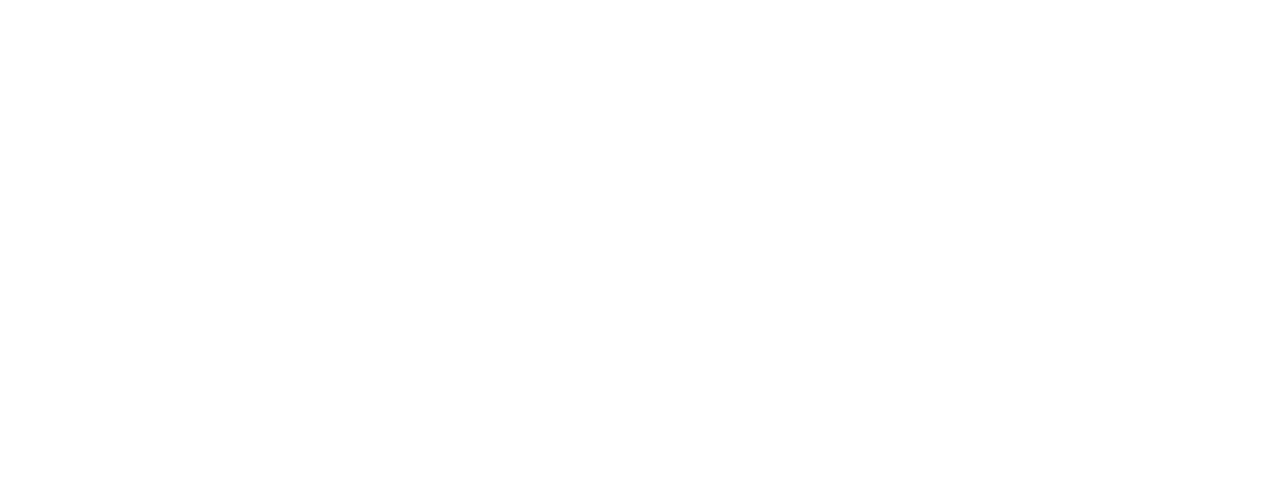
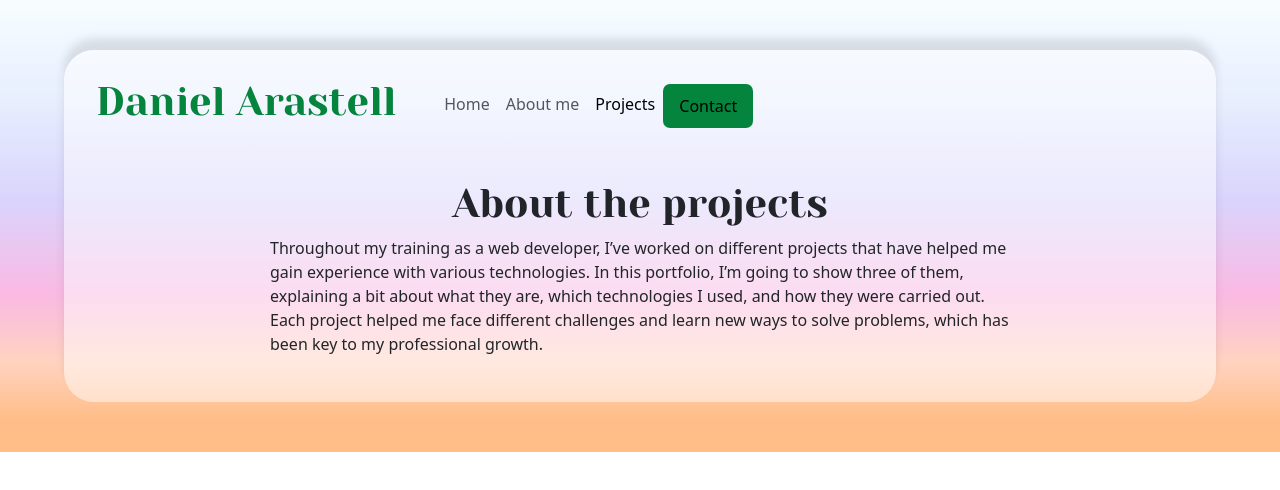
Before and after one commit to Daani04/ProfessionalProfile2025, an Angular app: page /projects in a window 1280 px wide. Before the commit this address led to /. Shown: the top 490 px of the page. Built offline with nearby package versions, Linux system fonts and the light colour scheme.

Commit message:
Terminando pagina de about-me y empezando pagina projects

```diff
--- a/src/app/app.routes.ts
+++ b/src/app/app.routes.ts
@@ -1,9 +1,11 @@
 import { Routes } from '@angular/router';
 import { HomeComponent } from './view/home/home.component';
 import { AboutMeComponent } from './view/about-me/about-me.component';
+import { ProjectsComponent } from './view/projects/projects.component';
 
 export const routes: Routes = [
     { path: '', redirectTo: '/home', pathMatch: 'full' },
     { path: 'home', component: HomeComponent, data: { animation: 'HomePage' }},
     { path: 'about-me', component: AboutMeComponent, data: { animation: 'AboutMePage' }},
+    { path: 'projects', component: ProjectsComponent, data: { animation: 'AboutMePage' }},
 ];
--- a/src/app/component/header/header.component.html
+++ b/src/app/component/header/header.component.html
@@ -16,7 +16,7 @@
                     <a class="nav-link" routerLink="/about-me" routerLinkActive="active">About me</a>
                 </li>
                 <li class="nav-item">
-                    <a class="nav-link" routerLink="/" routerLinkActive="active">Projects</a>
+                    <a class="nav-link" routerLink="/projects" routerLinkActive="active">Projects</a>
                 </li>
                 <li class="nav-item">
                     <a class="nav-link button-style" routerLink="/" routerLinkActive="active">Contact</a>
--- a/src/app/view/about-me/about-me.component.css
+++ b/src/app/view/about-me/about-me.component.css
@@ -131,3 +131,13 @@ h2{
   opacity: 1;
   z-index: 1;
 }
+/*---------------------------------------------------------*/
+
+.framework-card {
+  width: auto;
+  max-width: 400px;
+  height: auto;
+  min-height: 320px;
+  margin-top: 20px;
+  position: relative;
+}
--- a/src/app/view/about-me/about-me.component.html
+++ b/src/app/view/about-me/about-me.component.html
@@ -2,6 +2,7 @@
   <div class="translucid-container-aboutPage">
     <app-header></app-header>
     <div class="container">
+
       <div class="row">
         <div class="col-md-12 first-col d-flex justify-content-center">
           <div id="infoContainer">
@@ -14,6 +15,9 @@
             </p>
           </div>
         </div>
+      </div>
+
+      <div class="row">
         <div class="col-md-12">
           <h2>Technical knowledge</h2>
           <div id="contTechnicalknowledge">
@@ -32,6 +36,48 @@
           </div>
         </div>
       </div>
+
+      <div class="row">
+        <h2>Frameworks</h2>
+        <div class="col-md-4">
+          <div class="card framework-card">
+            <div class="card-body">
+              <h5 class="card-title">Bootstrap</h5>
+              <p class="card-text">
+                I've been using Bootstrap for two years, mainly to quickly build layouts and create
+                responsive designs. Over time, I've learned to take full advantage of the grid system, customize components,
+                and combine it with other frameworks when needed.
+              </p>
+            </div>
+          </div>
+        </div>
+        <div class="col-md-4">
+          <div class="card framework-card">
+            <div class="card-body">
+              <h5 class="card-title">Symfony</h5>
+              <p class="card-text">
+                I have experience with Symfony, where I've been responsible for developing the backend for several projects,
+                both personal and collaborative. I've mainly worked on building RESTful APIs, managing routes, controllers,
+                and entities, as well as implementing security, authentication, and database connections.
+              </p>
+            </div>
+          </div>
+        </div>
+
+        <div class="col-md-4">
+          <div class="card framework-card">
+            <div class="card-body">
+              <h5 class="card-title">Angular</h5>
+              <p class="card-text">
+                My recent projects have focused on Angular, where I feel most confident and experienced due to my strong focus
+                on this framework. I have developed numerous projects, both solo and collaboratively, which has allowed me to
+                master its core concepts and best practices.
+              </p>
+            </div>
+          </div>
+        </div>
+      </div>
+
     </div>
   </div>
 </div>
--- a/src/app/view/about-me/about-me.component.ts
+++ b/src/app/view/about-me/about-me.component.ts
@@ -63,10 +63,10 @@ export class AboutMeComponent implements AfterViewInit {
     },
   ];
 
-
   ngAfterViewInit() {
     this.initScrollAnimations();
   }
+
   private initScrollAnimations() {
     this.cardElems.forEach(card => {
       const el = card.nativeElement;
--- /dev/null
+++ b/src/app/view/projects/projects.component.css
@@ -0,0 +1,11 @@
+h1, h2 {
+    font-family: 'Yeseva One', cursive;
+    text-align: center;
+}
+
+#pagePresentation {
+    margin: 100px auto 0 auto;
+    width: auto;
+    max-width: 800px;
+    padding: 30px;
+}
--- /dev/null
+++ b/src/app/view/projects/projects.component.html
@@ -0,0 +1,16 @@
+<div class="gradient-background-general">
+  <div class="translucid-container">
+    <app-header></app-header>
+
+    <div id="pagePresentation">
+        <h1>About the projects</h1>
+        <p>
+            Throughout my training as a web developer, I’ve worked on different projects that have helped me gain experience
+            with various technologies. In this portfolio, I’m going to show three of them, explaining a bit about what they are,
+            which technologies I used, and how they were carried out. Each project helped me face different challenges and learn
+            new ways to solve problems, which has been key to my professional growth.
+        </p>
+    </div>
+
+  </div>
+</div>
--- a/src/styles.css
+++ b/src/styles.css
@@ -21,7 +21,7 @@
 
 .gradient-background-aboutPage {
     position: absolute;
-    height: auto;
+    height: 3300px;
   }
 
 .translucid-container, .translucid-container-aboutPage {
@@ -36,7 +36,7 @@
 .translucid-container-aboutPage {
     margin-top: 50px;
     margin-bottom: 50px;
-    height: auto;
+    height: 3200px;
 }
 
 @media (max-width: 1499px) {
```
Also changed, not shown: src/app/view/projects/projects.component.ts (added, +12 -0 lines), 1 other file (tests, documents, lock files or other folders).
